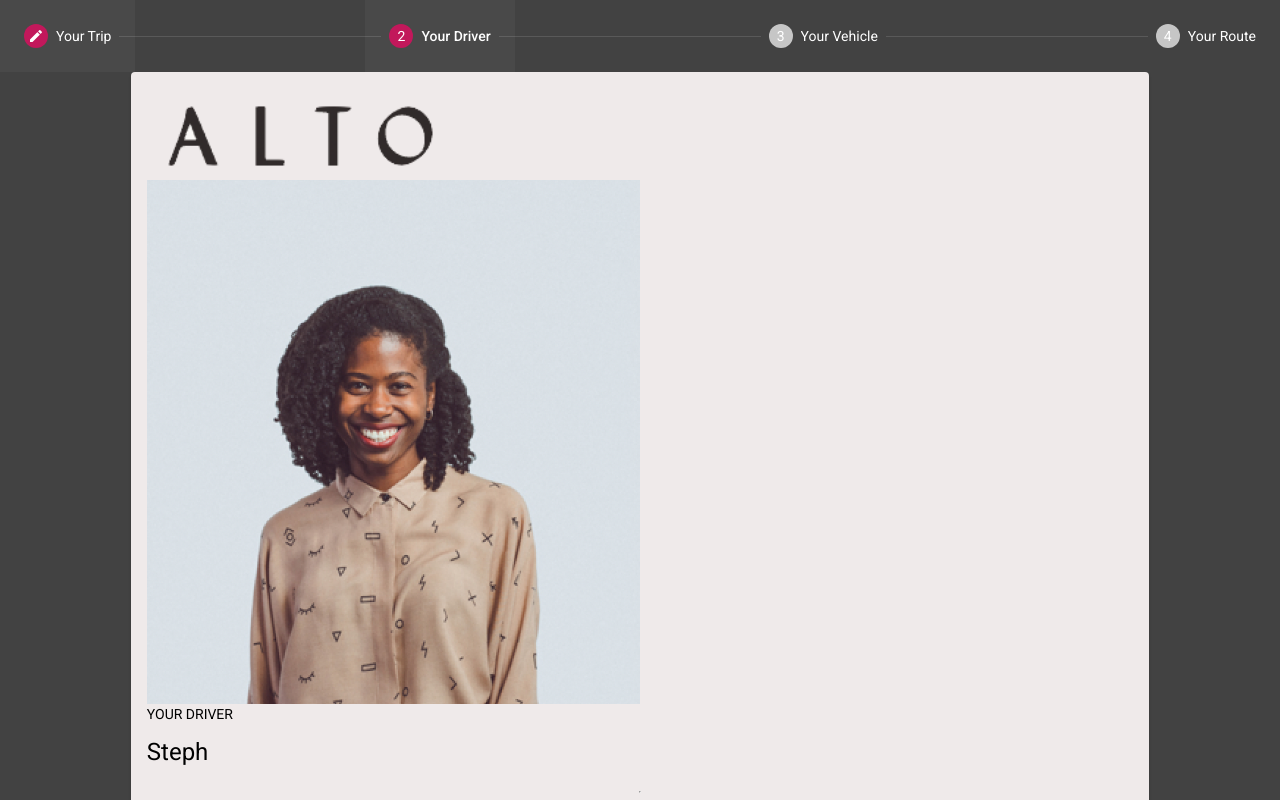
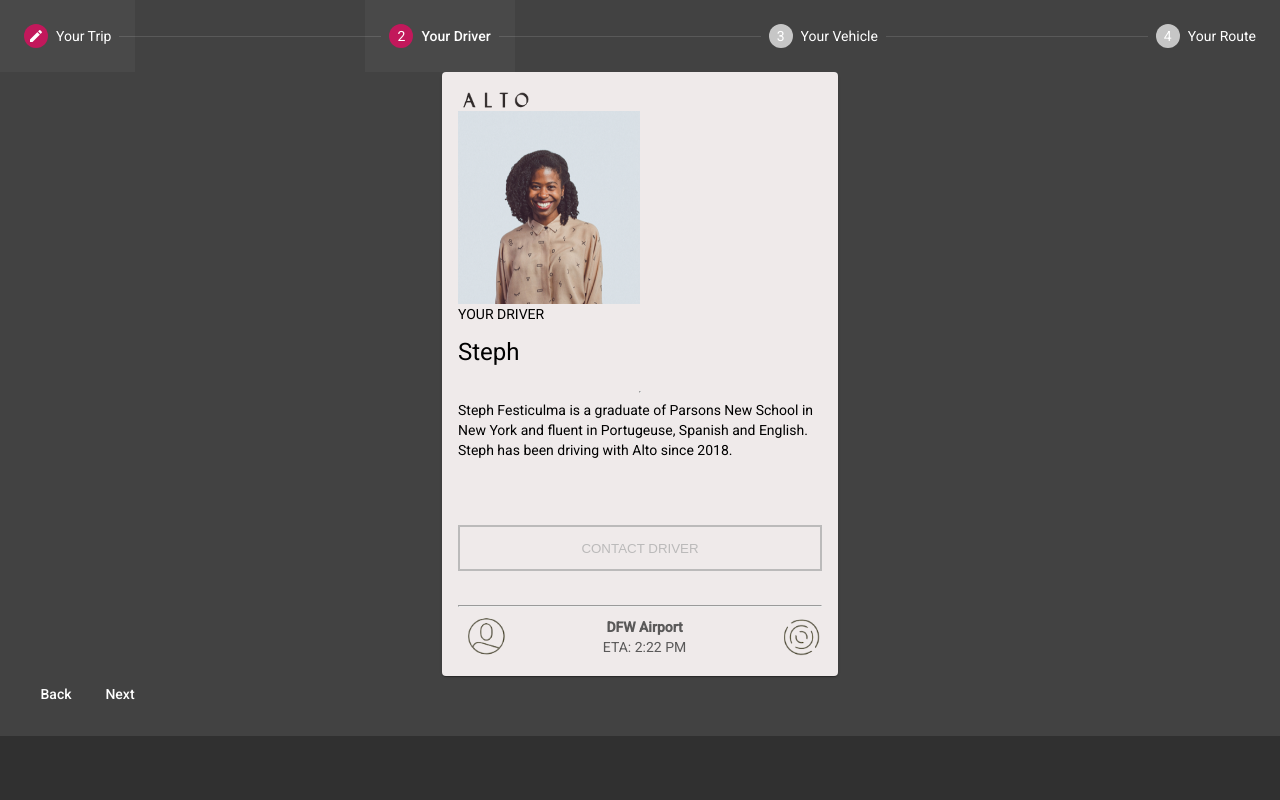
Before and after one commit to bravery08/alto-app, an Angular app: page / in a window 1280 px wide. Both pictures are taken after a click on the button "Next". Shown: the top 800 px of the page. Built offline with nearby package versions, Linux system fonts and the light colour scheme.

Commit message:
set card width and alto logo size

```diff
--- a/src/app/driver/driver.component.scss
+++ b/src/app/driver/driver.component.scss
@@ -7,6 +7,7 @@
 mat-card {
     background-color: rgb(239, 234, 234);
     color: black;
+    width: 26em;
 }
 
 mat-card-content {
@@ -14,11 +15,11 @@
     flex-direction: column;
 }
 
-.alto-logo {
+img {
     display: flex;
     flex-direction: column;
     align-items: center;
-    width: 30%;
+    width: 20%;
 }
 
 .driver-image {
--- a/src/app/route/route.component.scss
+++ b/src/app/route/route.component.scss
@@ -7,6 +7,7 @@
 mat-card {
     background-color: rgb(239, 234, 234);
     color: black;
+    width: 26em;
 }
 
 mat-card-content {
@@ -18,7 +19,7 @@
     display: flex;
     flex-direction: column;
     align-items: center;
-    width: 30%;
+    width: 20%;
 }
 
 .driver-image {
--- a/src/app/vehicle/vehicle.component.scss
+++ b/src/app/vehicle/vehicle.component.scss
@@ -7,6 +7,7 @@
 mat-card {
     background-color: rgb(239, 234, 234);
     color: black;
+    width: 26em;
 }
 
 mat-card-content {
@@ -18,7 +19,7 @@
     display: flex;
     flex-direction: column;
     align-items: center;
-    width: 30%;
+    width: 20%;
 }
 
 .driver-image {
```
